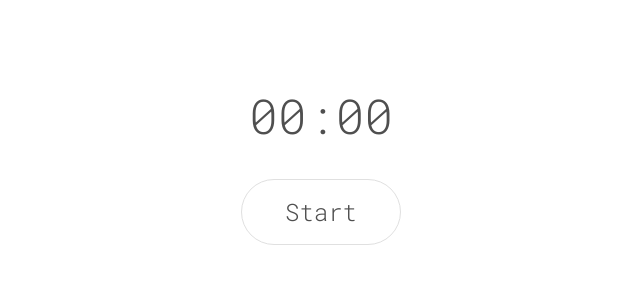
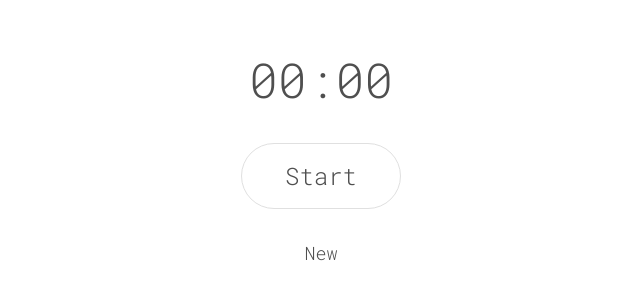
Before and after one commit to pavelmacek/timed, a React (Create React App) app: page / in a window 1280 px wide. Shown: the part 252-552 px from the top of the page, without its empty margins (319-959 px from the left). Built offline with nearby package versions, Linux system fonts and the light colour scheme.

Commit message:
Add ability to create new timer

```diff
--- a/src/App.css
+++ b/src/App.css
@@ -1,4 +1,4 @@
-.App {
+.app {
   text-align: center;
   font-family: 'Roboto Mono', monospace;
   color: #4f4f4f;
@@ -10,7 +10,7 @@ h1 {
     -webkit-app-region: no-drag;
 }
 
-.Content {
+.content {
     display: flex;
     flex-direction: column;
     align-items: center;
@@ -19,7 +19,7 @@ h1 {
     text-align: center;
 }
 
-.Btn {
+.btn {
   display: inline-block;
   cursor: pointer;
   background-color: #fff;
@@ -33,7 +33,13 @@ h1 {
   font-weight: 300;
 }
 
-.Btn:focus {
+.btn:focus {
   outline: none;
   border-color: #bdbdbd;
 }
+
+.btnSmall {
+  font-size: 1.15rem;
+  border: none;
+  margin-top: 1rem;
+}
--- a/src/App.js
+++ b/src/App.js
@@ -9,16 +9,19 @@ class App extends Component {
     this.state = { time: {hours: '00', minutes: '00', seconds: '00'}, running: false, seconds: 0, t: {}};
     this.add = this.add.bind(this);
     this.timer = this.timer.bind(this);
-    this.onButtonClick = this.onButtonClick.bind(this);
     this.secondsToTime = this.secondsToTime.bind(this);
+    this.controlTimer = this.controlTimer.bind(this);
+    this.newTimer = this.newTimer.bind(this);
   }
   add() {
       let seconds = this.state.seconds;
       seconds++;
       this.setState({seconds: seconds});
       console.log(seconds);
+
       this.setState({time: this.secondsToTime(seconds)});
       console.log(this.state.time);
+
       this.timer();
   }
   secondsToTime(secs){
@@ -42,7 +45,7 @@ class App extends Component {
       this.setState({ running: true})
 
   }
-  onButtonClick() {
+  controlTimer() {
     if (this.state.running) {
       clearTimeout(this.state.t);
       this.setState({ running: false})
@@ -50,12 +53,17 @@ class App extends Component {
     this.timer();
     }
   }
+  newTimer() {
+    this.setState({seconds: 0});
+    this.setState({time: {hours: '00', minutes: '00', seconds: '00'}});
+  }
   render() {
     return (
-      <div className="App">
-        <div className="Content">
+      <div className="app">
+        <div className="content">
           <h1>{this.state.time.hours == '00' ? '' : this.state.time.hours+':'}{this.state.time.minutes}:{this.state.time.seconds}</h1>
-          <button onClick={this.onButtonClick} type="button" className="Btn">{this.state.running ? 'Pause' : 'Start'}</button>
+          <button onClick={this.controlTimer} type="button" className="btn">{this.state.running ? 'Pause' : 'Start'}</button>
+          <button onClick={this.newTimer} type="button" className="btn btnSmall">New</button>
         </div>
       </div>
     );
```
